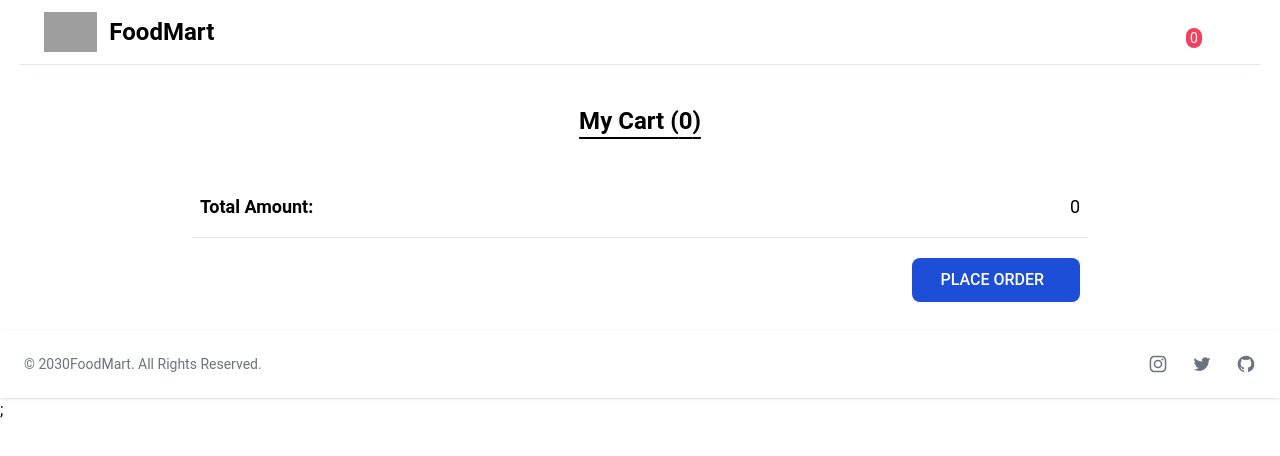
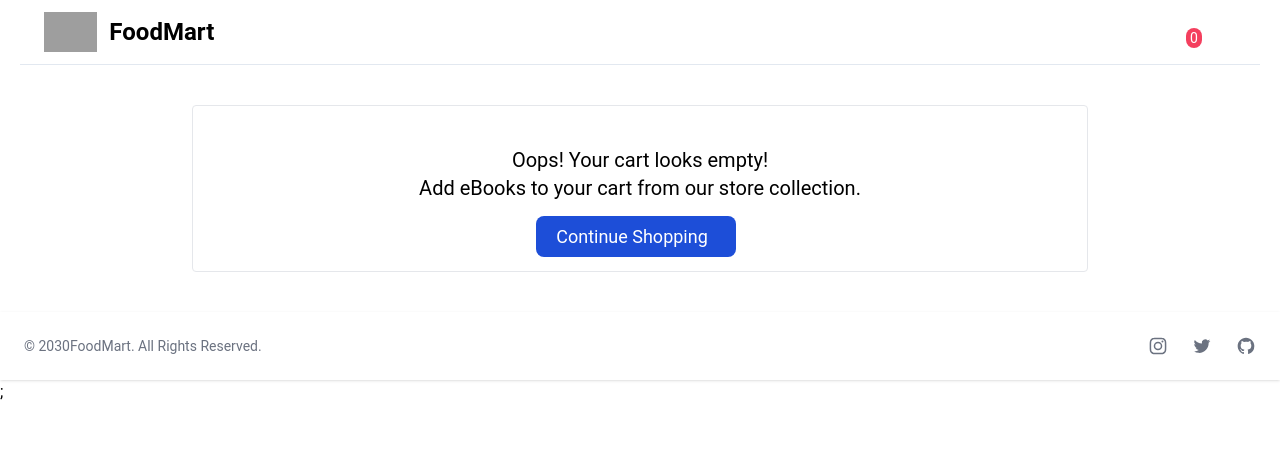
Before and after one commit to AniketDGiri/FoodMart-App, a React (Create React App) app: page /cart in a window 1280 px wide. Shown: the top 456 px of the page. Built offline with nearby package versions, Linux system fonts and the light colour scheme; grey boxes are pictures that could not be loaded.

Commit message:
fix: added the remove item present after user changes the route

```diff
--- a/src/components/Layout/Header/Header.js
+++ b/src/components/Layout/Header/Header.js
@@ -4,7 +4,7 @@ import Search from "../../UI/Search";
 import useTitle from "../../../hooks/useTitle";
 import DropdownLoggedIn from "./DropDownLoggedIn";
 import DropdownLoggedOut from "./DropDownLoggedOut";
-import { UseSelector, useSelector } from "react-redux/es/hooks/useSelector";
+import { useSelector } from "react-redux";
 
 const Header = () => {
   //for showing dropdonw on userIcon
--- a/src/components/UI/Card.js
+++ b/src/components/UI/Card.js
@@ -2,7 +2,8 @@ import { Link } from "react-router-dom";
 import Rating from "./Rating";
 import { useDispatch } from "react-redux";
 import { cartStoreActions } from "../../store/cartContext/cart-context";
-import { useState } from "react";
+import { useEffect, useState } from "react";
+import { useSelector } from "react-redux";
 
 export const Card = ({ product }) => {
   //useState for changing the add/remove button icon
@@ -29,6 +30,20 @@ export const Card = ({ product }) => {
 
     dispatch(cartStoreActions.removeItemFromCart({ product: product }));
   };
+
+  //checking from the added store whether item is alraedy present or not in the cart
+  const cartItemsInfo = useSelector((state) => {
+    return state.cartStore;
+  });
+
+  //useEffect for checking whether Item is added to the cart or not
+  useEffect(() => {
+    cartItemsInfo.cartItems.findIndex((item) => {
+      return item.id === product.id;
+    }) >= 0
+      ? setIsAddButton(false)
+      : setIsAddButton(true);
+  }, [cartItemsInfo.cartItems, product.id]);
 
   return (
     <div className="m-3 max-w-sm bg-white rounded-lg border border-gray-200 shadow-md dark:bg-gray-800 dark:border-gray-700">
--- a/src/components/cart/CartEmpty.js
+++ b/src/components/cart/CartEmpty.js
@@ -9,7 +9,7 @@ export const CartEmpty = () => {
         <p>Add eBooks to your cart from our store collection.</p>
       </div>
       <Link
-        href="/"
+        to="/products"
         type="button"
         className="text-white bg-blue-700 hover:bg-blue-800 rounded-lg text-lg px-5 py-2.5 mr-2 mb-2 dark:bg-blue-600 dark:hover:bg-blue-700 focus:outline-none"
       >
--- /dev/null
+++ b/src/components/cart/CartInfo.js
@@ -0,0 +1,14 @@
+import { useSelector } from "react-redux/es/hooks/useSelector";
+import CartEmpty from "./CartEmpty";
+import CartList from "./CartList";
+
+const CartInfo = () => {
+  //fetching cartItems data from cart context
+  const cartItemsInfo = useSelector((state) => {
+    return state.cartStore;
+  });
+
+  return cartItemsInfo.totalCartItems === 0 ? <CartEmpty /> : <CartList />;
+};
+
+export default CartInfo;
--- a/src/routes/allRoutes.js
+++ b/src/routes/allRoutes.js
@@ -7,7 +7,7 @@ import ProductDetail from "../components/Products/ProductDetails";
 import { productDetailsLoader } from "../components/Products/ProductDetails";
 import Login from "../components/Authentication/Login";
 import Register from "../components/Authentication/Register";
-import CartList from "../components/cart/CartList";
+import CartInfo from "../components/cart/CartInfo";
 
 const router = createBrowserRouter([
   {
@@ -39,7 +39,7 @@ const router = createBrowserRouter([
       },
       {
         path: "cart",
-        element: <CartList />,
+        element: <CartInfo />,
       },
     ],
   },
```
